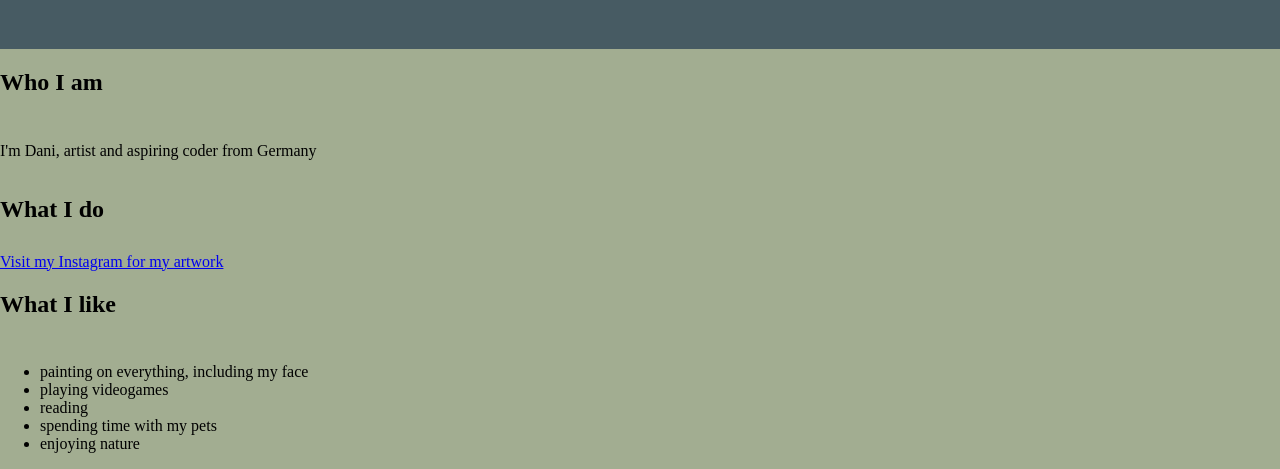
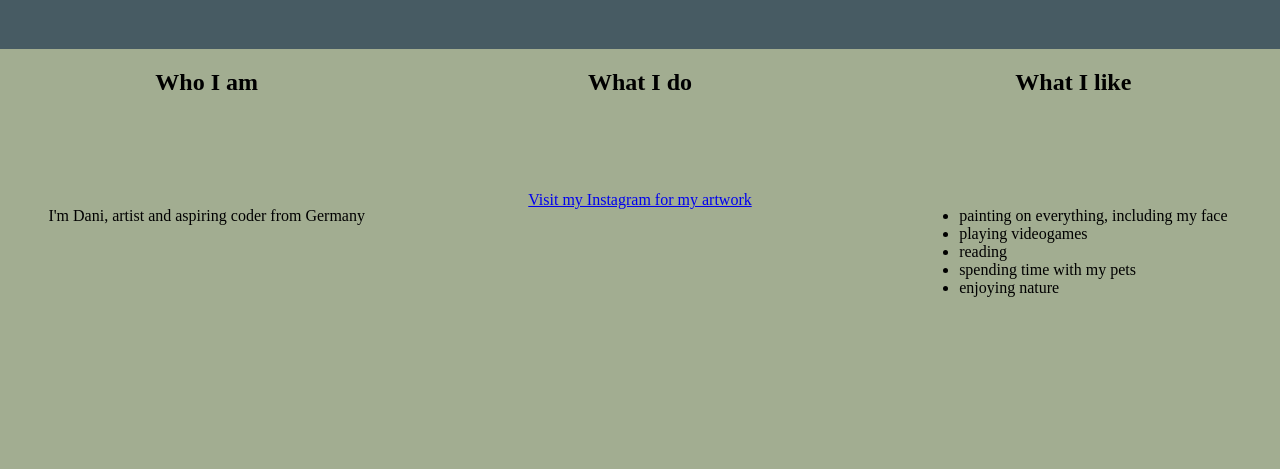
Before and after one commit to danifosy/fantastic-parakeet, a plain HTML site: page index.html in a window 1280 px wide. Shown: the part 355-824 px from the top of the page. After the commit the page ends 800 px from the top, so only its background shows below. Drawn offline with Linux system fonts and the light colour scheme.

Commit message:
Stop crying over grid

```diff
--- a/index.html
+++ b/index.html
@@ -15,16 +15,16 @@
       </h1>
       <img src="/assets/daniface.png" alt="comic face of me" />
     </header>
-    <main>
+    <main class="container">
       <!--who i am-->
-      <section class="container">
+
       <h2 class="container-left-item">Who I am</h2>
       <p class="container-right-item">
         I'm Dani, artist and aspiring coder from Germany
       </p>
-      </section>
+
       <!--what i do-->
-      <section class="container">
+
       <h2 class="container-left-item">What I do</h2>
       <!--add gallery later-->
       <a
@@ -32,9 +32,9 @@
         class="container-right-item"
         >Visit my Instagram for my artwork</a
       >
-      </section>
+
       <!--what i like-->
-      <section class="container">
+
       <h2 class="container-left-item">What I like</h2>
       <ul class="container-right-item">
         <li>painting on everything, including my face</li>
@@ -43,7 +43,6 @@
         <li>spending time with my pets</li>
         <li>enjoying nature</li>
       </ul>
-      </section>
     </main>
     <footer>
       <!--how you can reach me-->
--- a/style.css
+++ b/style.css
@@ -36,8 +36,16 @@ h1 {
 }
 .container {
   display: grid;
-  grid-template-columns: 100%;
-  grid-template-rows: repeat(3 1fr);
+  grid-template-columns: 1fr 1fr 1fr;
+  grid-template-rows: repeat(2, 1fr);
+  grid-gap: 20px;
+  justify-items: center;
+}
 
-  grid-gap: 10px;
+.container-left-item {
+  order: 0;
 }
+
+.container-right-item {
+  order: 1;
+}
```
Lines whose indentation alone changed are shown as unchanged.
